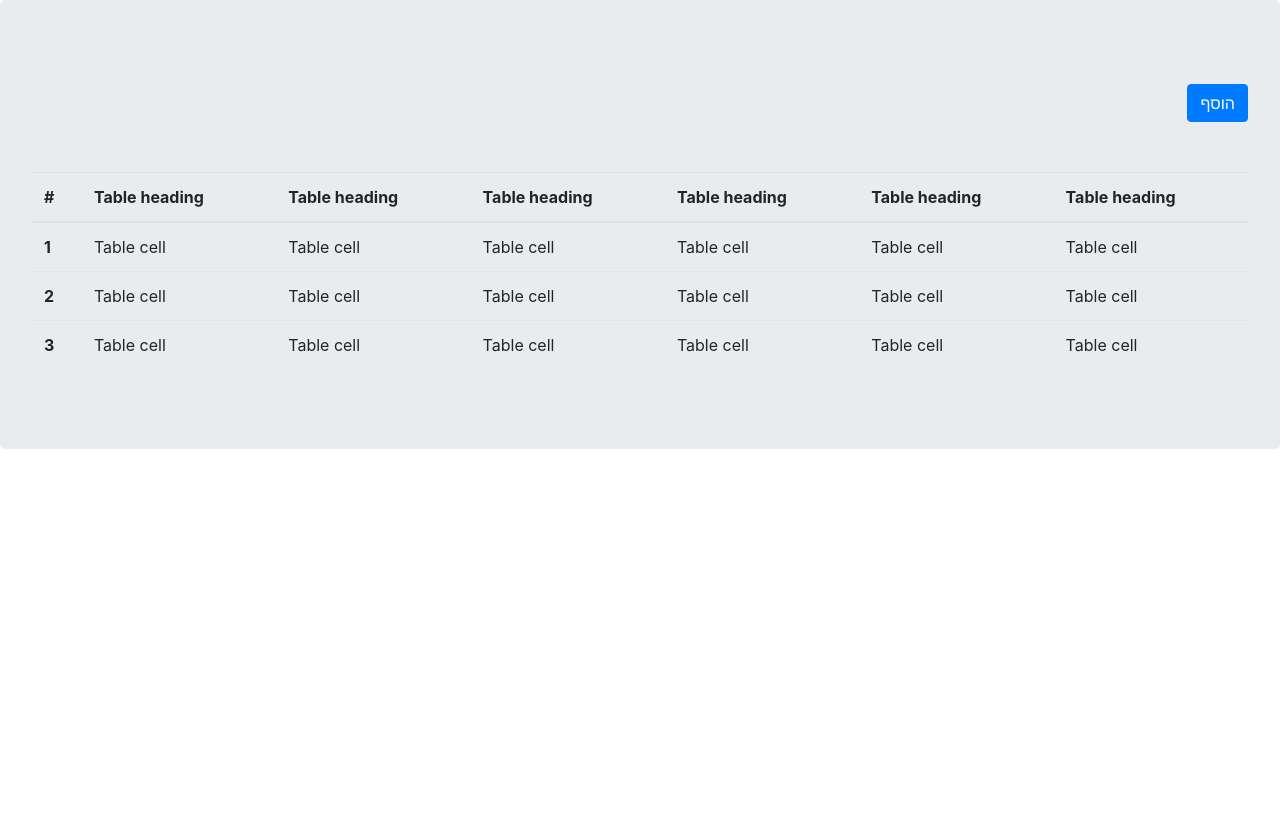
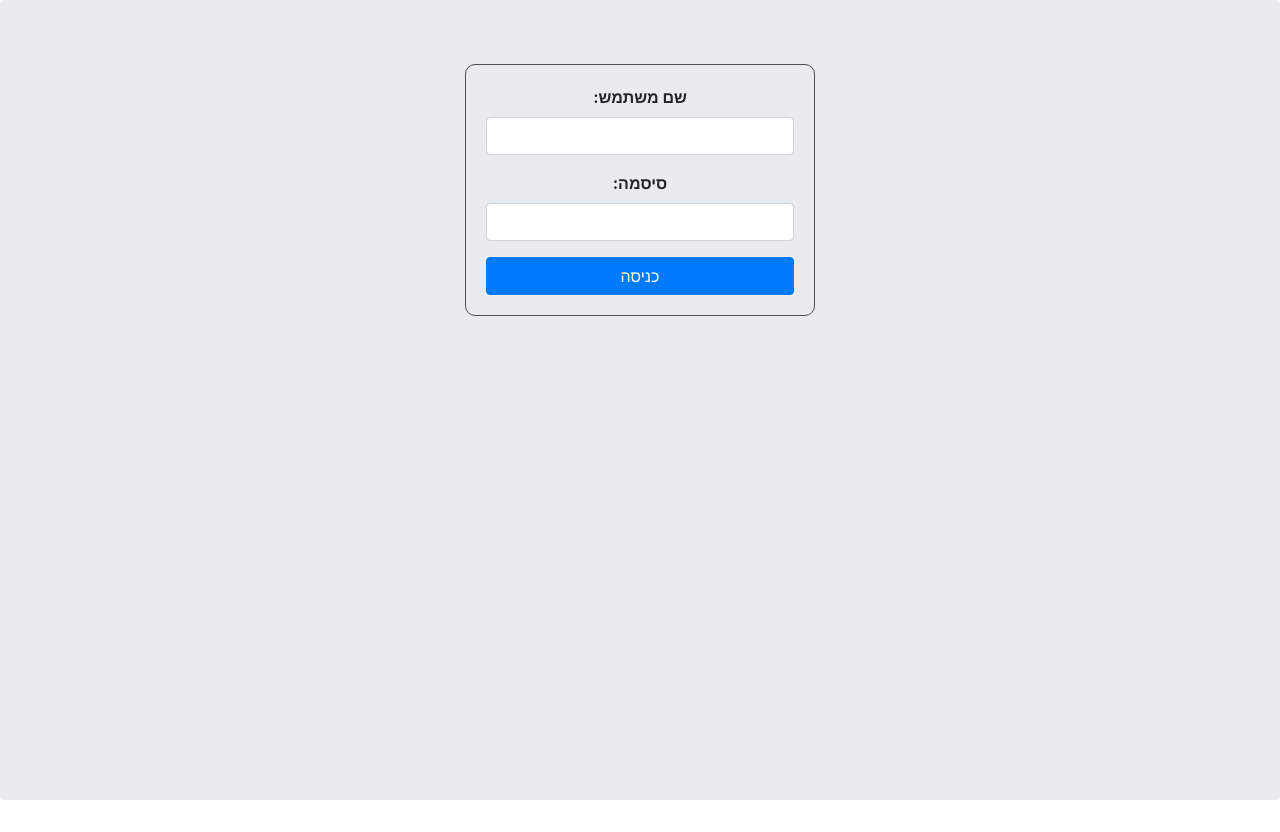
Before and after one commit to Erikfcb/mom-client, a React (Create React App) app: page / in a window 1280 px wide. Before the commit the page ends 800 px from the top, so only its background shows below. Built offline with nearby package versions, Linux system fonts and the light colour scheme.

Commit message:
make it work

```diff
--- a/package.json
+++ b/package.json
@@ -6,7 +6,9 @@
     "@testing-library/jest-dom": "^4.2.4",
     "@testing-library/react": "^9.3.2",
     "@testing-library/user-event": "^7.1.2",
+    "axios": "^0.19.2",
     "bootstrap": "^4.4.1",
+    "date-fns": "^2.9.0",
     "react": "^16.12.0",
     "react-datepicker": "^2.11.0",
     "react-dom": "^16.12.0",
--- a/src/App.js
+++ b/src/App.js
@@ -5,12 +5,14 @@ import { BrowserRouter as Router, Route, Switch } from "react-router-dom";
 
 import AddForm from "./AddForm";
 import Home from "./Home";
+import Login from "./Login";
 
 function App() {
   return (
     <Router>
       <Switch>
-        <Route path="/" exact component={Home} />
+        <Route path="/" exact component={Login} />
+        <Route path="/home" exact component={Home} />
         <Route path="/add" exact component={AddForm} />
       </Switch>
     </Router>
--- a/src/Data.js
+++ /dev/null
@@ -1,62 +0,0 @@
-import React from "react";
-import { Table } from "reactstrap";
-import data from "./mock";
-
-console.log("data :", data);
-
-// TODO: if it's vacation then mark this line with yellow background
-// TODO: merge first+last name into one <th> tag
-// TODO: automatically sort by date created
-// TODO: add filters
-// TODO: add checkbox to show only vacations
-// TODO: add checkbox to show only work
-// TODO: add search bar by name or description
-
-const Data = () => {
-  return (
-    <Table responsive>
-      <thead>
-        <tr>
-          <th>#</th>
-          <th>Table heading</th>
-          <th>Table heading</th>
-          <th>Table heading</th>
-          <th>Table heading</th>
-          <th>Table heading</th>
-          <th>Table heading</th>
-        </tr>
-      </thead>
-      <tbody>
-        <tr>
-          <th scope="row">1</th>
-          <td>Table cell</td>
-          <td>Table cell</td>
-          <td>Table cell</td>
-          <td>Table cell</td>
-          <td>Table cell</td>
-          <td>Table cell</td>
-        </tr>
-        <tr>
-          <th scope="row">2</th>
-          <td>Table cell</td>
-          <td>Table cell</td>
-          <td>Table cell</td>
-          <td>Table cell</td>
-          <td>Table cell</td>
-          <td>Table cell</td>
-        </tr>
-        <tr>
-          <th scope="row">3</th>
-          <td>Table cell</td>
-          <td>Table cell</td>
-          <td>Table cell</td>
-          <td>Table cell</td>
-          <td>Table cell</td>
-          <td>Table cell</td>
-        </tr>
-      </tbody>
-    </Table>
-  );
-};
-
-export default Data;
--- /dev/null
+++ b/src/DataTable.js
@@ -0,0 +1,109 @@
+import React, { useCallback } from "react";
+import { format } from "date-fns";
+import styled from "styled-components";
+import { Table, Button } from "reactstrap";
+
+// console.log("data :", data);
+
+// TODO: if it's vacation then mark this line with yellow background
+// TODO: merge first+last name into one <th> tag
+// TODO: automatically sort by date created
+// TODO: add filters
+// TODO: add checkbox to show only vacations
+// TODO: add checkbox to show only work
+// TODO: add search bar by name or description
+
+const formatDates = dates => {
+  const formattedFrom = format(new Date(dates.from), "d MMMM, yyyy h:mm aa");
+  const formattedTo = format(new Date(dates.to), "d MMMM, yyyy h:mm aa");
+  return `${formattedFrom} - ${formattedTo}`;
+};
+
+const DataTable = ({ data, handleDelete }) => {
+  const createBody = useCallback(
+    () =>
+      data.map((item, index) => (
+        <Row key={index} stripe={index % 2} dayOff={item.dayOff}>
+          <Head scope="row">{index + 1}</Head>
+          <Cell>{item.firstName + " " + item.lastName}</Cell>
+          <Cell>{item.id}</Cell>
+          <Cell>{item.phone}</Cell>
+          <Cell>{formatDates(item.dates)}</Cell>
+          <Cell>{item.description}</Cell>
+          <Cell>
+            <Actions>
+              {item.dayOff ? "כן" : "לא"}
+              <CustomButton
+                color="danger"
+                onClick={() => handleDelete(item._id)}
+              >
+                מחק
+              </CustomButton>
+            </Actions>
+          </Cell>
+        </Row>
+      )),
+    [data, handleDelete]
+  );
+
+  return (
+    <Table responsive>
+      <thead>
+        <Row>
+          <Head>#</Head>
+          <Head>שם מלא</Head>
+          <Head>ת.ז.</Head>
+          <Head>טלפון</Head>
+          <Head>תאריכים</Head>
+          <Head>תיאור</Head>
+          <Head>חופש</Head>
+        </Row>
+      </thead>
+
+      <tbody>{data.length ? createBody() : []}</tbody>
+    </Table>
+  );
+};
+
+export default DataTable;
+
+const Cell = styled.td`
+  max-width: ${100 / 7}%;
+  flex-grow: 1;
+  direction: rtl;
+  display: flex;
+  border-right: 1px solid #dee2e6;
+`;
+
+const Row = styled.tr`
+  direction: rtl;
+  display: flex;
+  width: 100%;
+  background-color: ${props => {
+    if (props.dayOff) {
+      return "#ffffaa";
+    }
+
+    return props.stripe ? "#f4f6f7" : "";
+  }};
+`;
+
+const Head = styled.th`
+  max-width: ${100 / 7}%;
+  direction: rtl;
+  display: flex;
+  flex-grow: 1;
+  border-right: 1px solid #dee2e6;
+`;
+
+const CustomButton = styled(Button)`
+  height: 50px;
+  margin-right: 50px;
+`;
+
+const Actions = styled.div`
+  display: flex;
+  width: 100%;
+  justify-content: space-between;
+  align-items: center;
+`;
--- a/src/Home.js
+++ b/src/Home.js
@@ -1,17 +1,55 @@
-import React from "react";
-import { Link } from "react-router-dom";
+import React, { useEffect, useState, useCallback } from "react";
+import { Link, useHistory } from "react-router-dom";
+import axios from "axios";
 import styled from "styled-components";
 import { Button, Jumbotron } from "reactstrap";
-import Data from "./Data";
+import DataTable from "./DataTable";
+import config from "./config";
 
-const Home = () => (
+const Home = () => {
+  const [data, setData] = useState([]);
+  const history = useHistory();
+
+  const handleDelete = useCallback(_id => {
+    const token = localStorage.getItem("token");
+
+    axios({
+      method: "POST",
+      url: config.serverUrl + "/delete",
+      headers: {
+        authorization: token
+      },
+      data: {
+        _id
+      }
+    }).then(res => {
+      setData(res.data);
+    });
+  }, []);
+
+  useEffect(() => {
+    const token = localStorage.getItem("token");
+    !token && history.push("/");
+    axios({
+      method: "GET",
+      url: config.serverUrl + "/entries",
+      headers: {
+        authorization: token
+      }
+    }).then(res => {
+      setData(res.data);
+    });
+  }, [history]);
+
+  return (
     <Jumbotron>
       <Link to="/add">
         <HebrewButton color="primary">הוסף</HebrewButton>
       </Link>
-    <Data />
+      <DataTable data={data} handleDelete={handleDelete} />
     </Jumbotron>
   );
+};
 
 export default Home;
 
--- /dev/null
+++ b/src/Login.js
@@ -0,0 +1,79 @@
+import React, { useState, useCallback } from "react";
+import { useHistory } from "react-router-dom";
+import { Form, FormGroup, Label, Input, Jumbotron, Button } from "reactstrap";
+import styled from "styled-components";
+import axios from "axios";
+import config from "./config";
+
+const Login = () => {
+  const [user, setUser] = useState("");
+  const [password, setPassword] = useState("");
+  const history = useHistory();
+  const login = useCallback(() => {
+    axios({
+      method: "POST",
+      url: config.serverUrl + "/login",
+      data: {
+        user,
+        password
+      }
+    }).then(res => {
+      res.data.token && localStorage.setItem("token", res.data.token);
+      history.push("/home");
+    });
+  }, [user, password, history]);
+
+  return (
+    <CustomJumbo>
+      <CustomForm>
+        <HebrewFormGroup>
+          <Label for="lastName">:שם משתמש</Label>
+          <HebrewInput
+            type="text"
+            name="user"
+            id="user"
+            value={user}
+            onChange={e => setUser(e.target.value)}
+          />
+        </HebrewFormGroup>
+        <HebrewFormGroup>
+          <Label for="lastName">:סיסמה</Label>
+          <HebrewInput
+            type="password"
+            name="password"
+            id="password"
+            value={password}
+            onChange={e => setPassword(e.target.value)}
+          />
+        </HebrewFormGroup>
+        <Button color="primary" onClick={login}>
+          כניסה
+        </Button>
+      </CustomForm>
+    </CustomJumbo>
+  );
+};
+
+export default Login;
+
+const HebrewInput = styled(Input)`
+  direction: rtl;
+`;
+const HebrewFormGroup = styled(FormGroup)`
+  display: flex;
+  flex-direction: column;
+  align-items: center;
+  font-weight: bold;
+`;
+const CustomForm = styled(Form)`
+  width: 350px;
+  margin: 0 auto;
+  display: flex;
+  flex-direction: column;
+  border: 1px solid #4f4f4f;
+  padding: 20px;
+  border-radius: 10px;
+`;
+const CustomJumbo = styled(Jumbotron)`
+  height: 100vh;
+`;
--- /dev/null
+++ b/src/config.js
@@ -0,0 +1,6 @@
+export default {
+  serverUrl:
+    process.env.NODE_ENV === "production"
+      ? process.env.SERVER_URL
+      : "http://localhost:5000"
+};
```
Also changed, not shown: src/AddForm.js (+50 -27 lines), 1 other file (tests, documents, lock files or other folders). Lines whose indentation alone changed are shown as unchanged.
